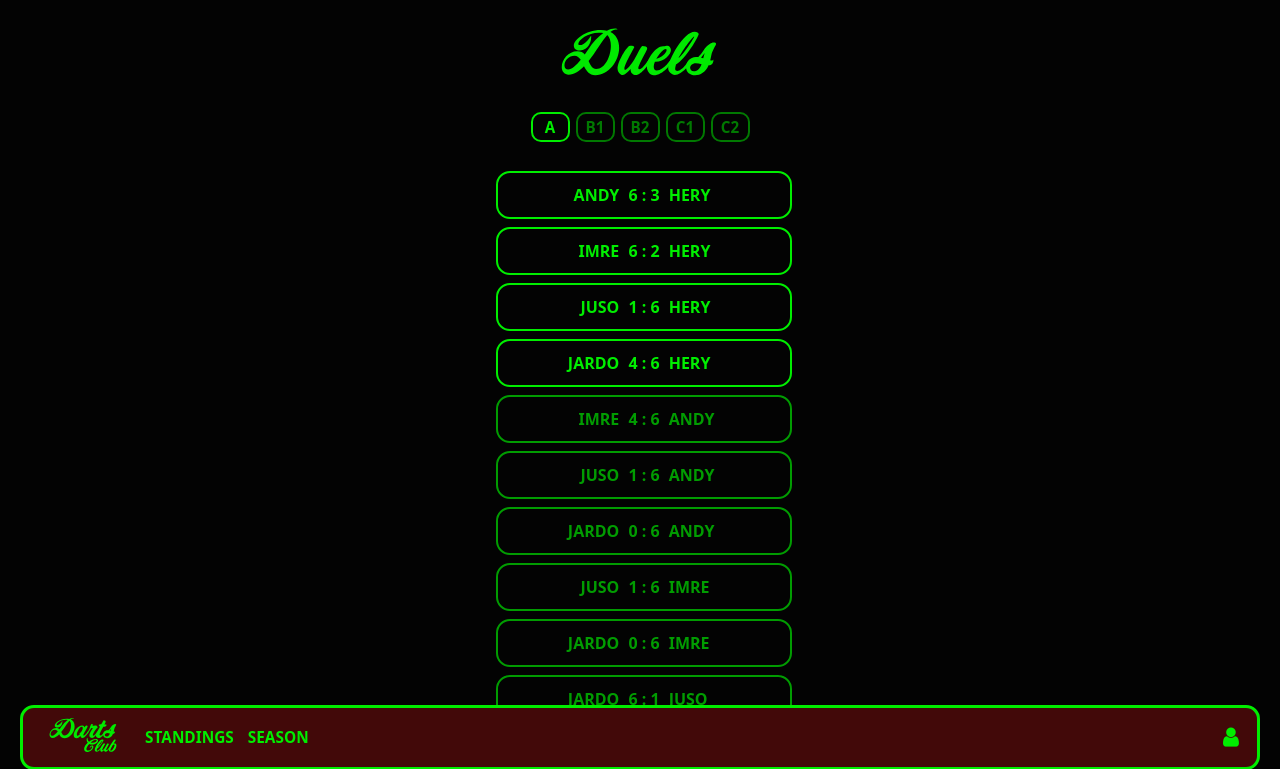
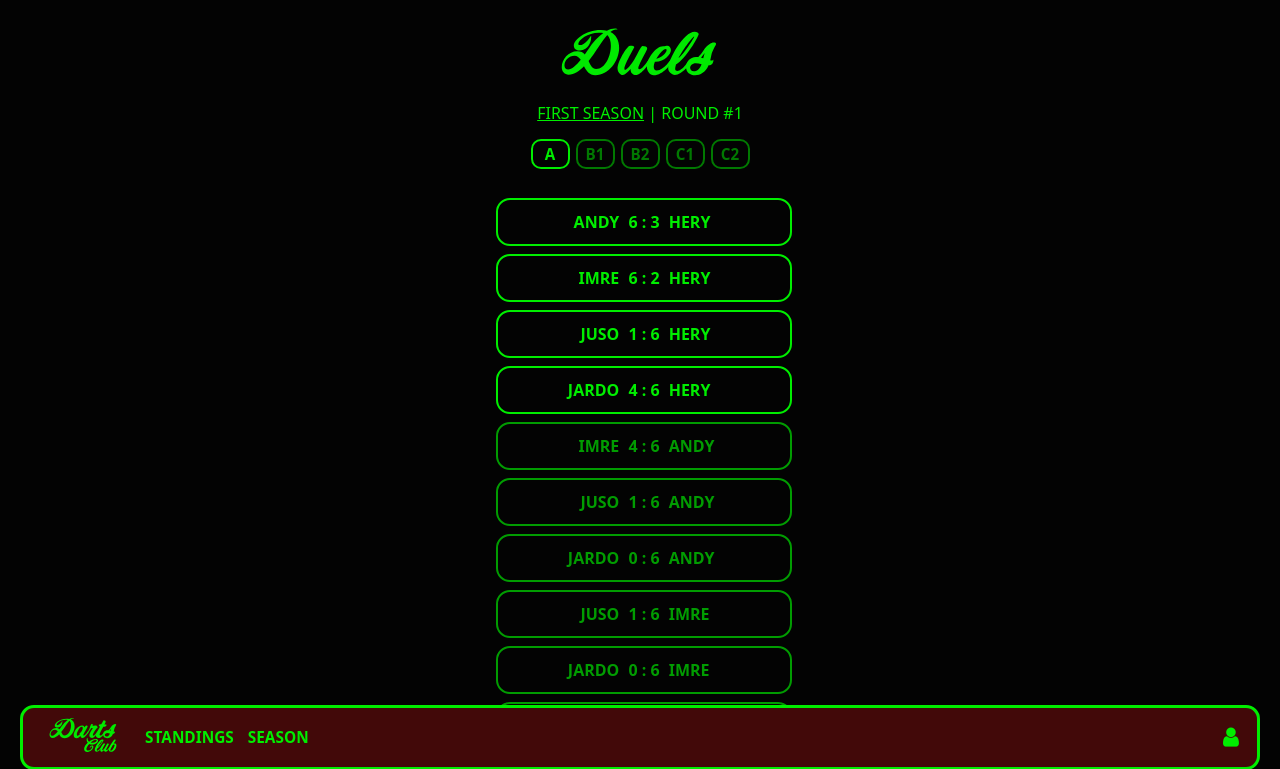
Before and after one commit to milanmartis/dartsclub, a Flask app: page /season/1/round/1 in a window 1280 px wide. Shown: the top 769 px of the page. Run offline with Flask 3, Linux system fonts and the light colour scheme; a user stored in the database is signed in; parts of the project's set-up code (start-up, migrations or seed data) failed here and were passed over; some libraries are stand-ins or nearby versions; grey boxes are pictures that could not be loaded.

Commit message:
2023-05-04-1

```diff
--- a/website/__init__.py
+++ b/website/__init__.py
@@ -4,6 +4,7 @@ from os import path
 from flask_login import LoginManager
 from flask_bcrypt import Bcrypt
 from flask_mail import Mail
+from datetime import timedelta
 
 import os
 from dotenv import load_dotenv
@@ -36,6 +37,9 @@ def create_app():
     app.config['MAIL_USE_TLS'] = os.environ.get("MAIL_USE_TLS")
     app.config['MAIL_USERNAME'] = os.environ.get("MAIL_USERNAME")
     app.config['MAIL_PASSWORD'] = os.environ.get("MAIL_PASSWORD")
+    app.config['PERMANENT_SESSION_LIFETIME'] =  timedelta(minutes=1)
+    # stripe.api_key = app.config['STRIPE_SECRET_KEY']
+
     # bcrypt = Bcrypt(app)
 
     # app.app_context().push()
--- a/website/static/css/style.css
+++ b/website/static/css/style.css
@@ -163,6 +163,7 @@ h6 {
     text-transform: uppercase;
     text-align: center;
     font-size: 100%;
+    color: #00EE00;
 
 }
 
--- a/website/templates/duels_filter.html
+++ b/website/templates/duels_filter.html
@@ -7,6 +7,7 @@
     width="250"
   />
 </h1>
+<h6><a href="{{url_for('views.season_manager', season=season_obj.id)}}">{{season_obj.name}}</a> | Round #{{round}}</h6>
 {% if groups %}
 <div class="container readinglazy" align="center">
   <div class="row" style="display:block;max-width:360px; text-align: center;">
@@ -24,7 +25,7 @@
             <button class="btn text" data-bs-target="#carouselTabs" data-bs-slide-to="4" aria-label="Slide 5">C2</button>
           </div>
           <center>
-          <div class="carousel-inner carouse-duels-height">
+            <div class="carousel-inner carouse-duels-height">
             {% for g in groups %}
             <div class="carousel-item {% if loop.index == 1 %}active{% endif %}"  style="align-items: center;height: fit-content;">
               {% for duell in duels %}
--- a/website/templates/home.html
+++ b/website/templates/home.html
@@ -1,5 +1,6 @@
 {% extends "base.html" %} {% block title %}DartsClub - Standings{% endblock %} {% block
   content %}
+  {{session['logged_in']}}
   <h1 align="center">
     <img
       src="{{ url_for('static', filename='img/standings.svg') }}"
--- a/website/views.py
+++ b/website/views.py
@@ -298,7 +298,7 @@ def duel_view(season, round):
     #     'first_name': user_name,
     #     'email': user_email,
     # }
-
+    season_obj = Season.query.filter(Season.id==season).first()
     new_ret = duels.create_duels_list(season, round)
     print(len(new_ret))
 
@@ -336,7 +336,7 @@ def duel_view(season, round):
 
         return redirect(url_for('views.duel_id', season=season, duelz=duelz, duelz_players=duelz_players))
 
-    return render_template("duels_filter.html", round=round, groups=groups, season=season, duels=new_ret, user=current_user, adminz=adminz)
+    return render_template("duels_filter.html", season_obj=season_obj, round=round, groups=groups, season=season, duels=new_ret, user=current_user, adminz=adminz)
 
 
 
```
Also changed, not shown: website/auth.py (+5 -2 lines).
